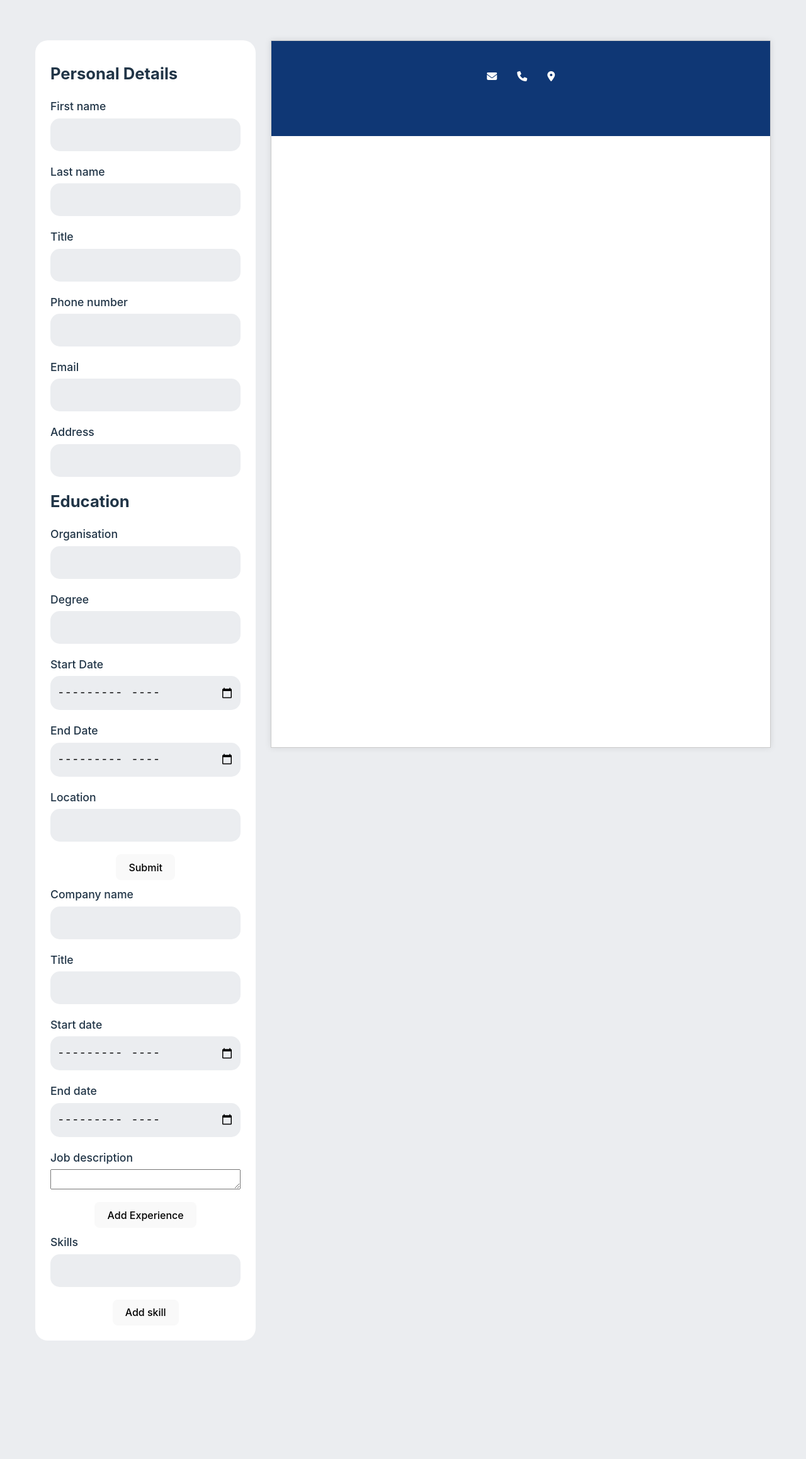
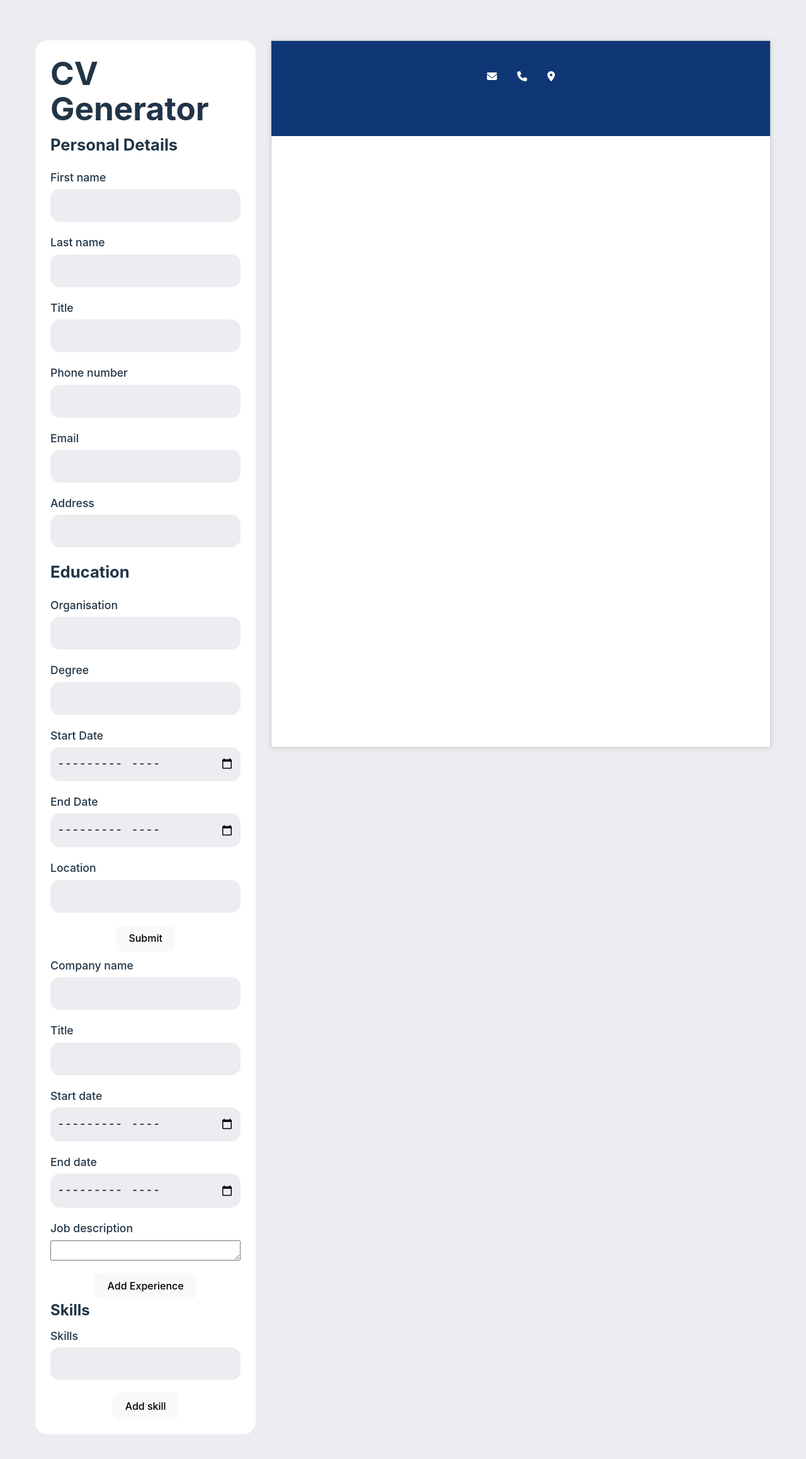
Before and after one commit to DeanNguyen98/TOP_CV-generator, a React (Vite) app: page / in a window 1280 px wide. Shown: the top 2316 px of the page at 63% size. Before the commit the page ends 2192 px from the top, so only its background shows below. Built offline with nearby package versions, Linux system fonts and the light colour scheme.

Commit message:
Add function to remove skills object when clicking remove

```diff
--- a/src/components/Editor.jsx
+++ b/src/components/Editor.jsx
@@ -16,17 +16,20 @@ export default function MainEditor(props) {
         handleEduEdit,
         handleExpAdd,
         handleExpEdit,
+        handleExpRemove,
         handleSkillsChange,
-        handleSkillEdit
+        handleSkillEdit,
+        handleSkillRemove
     }
 
         = props;
     return (
         <div className="Editor-side">
+            <h1>CV Generator</h1>
             <BasicInfoEdit data={BasicData} handleChange={handleInfoChange} />
             <EducationEditor EduData={EduData} onEditItem={handleEduEdit} onAddItem={handleEduChange} onRemoveItem={handleEduRemove}/>
-            <ExperienceEditor ExpData = {ExpData} onAddItem={handleExpAdd} onEditItem={handleExpEdit} />
-            <SkillsEditor SkillData={SkillData} onAddItem = {handleSkillsChange} onEditItem={handleSkillEdit} />
+            <ExperienceEditor ExpData = {ExpData} onAddItem={handleExpAdd} onEditItem={handleExpEdit} onRemoveItem={handleExpRemove} />
+            <SkillsEditor SkillData={SkillData} onAddItem = {handleSkillsChange} onEditItem={handleSkillEdit} onRemoveItem={handleSkillRemove} />
         </div>
     )
 }
--- a/src/components/SkillsEdit.jsx
+++ b/src/components/SkillsEdit.jsx
@@ -1,7 +1,7 @@
 import {useState} from 'react'
 import { v4 as uuidv4 } from 'uuid';
 import ItemForm from './ItemForm';
-export function SkillsEditor ({SkillData, onEditItem, onAddItem}) {
+export function SkillsEditor ({SkillData, onEditItem, onAddItem, onRemoveItem}) {
     const [skillObject, setSkillObject] = useState({
         skill:''
     });
@@ -13,14 +13,15 @@ export function SkillsEditor ({SkillData, onEditItem, onAddItem}) {
     }
     return (
         <>
+        <h2 className="form-header">Skills</h2>
         {SkillData.length > 0 && SkillData.map(data => (
             <ItemForm
                 key={data}
                 item={data}
                 onSave={onEditItem}
+                onRemove={onRemoveItem}
             />
         ))}
-
         <form className="form-container" onSubmit={(e) => {
             e.preventDefault();
             onAddItem({...skillObject, id: uuidv4()});
```
